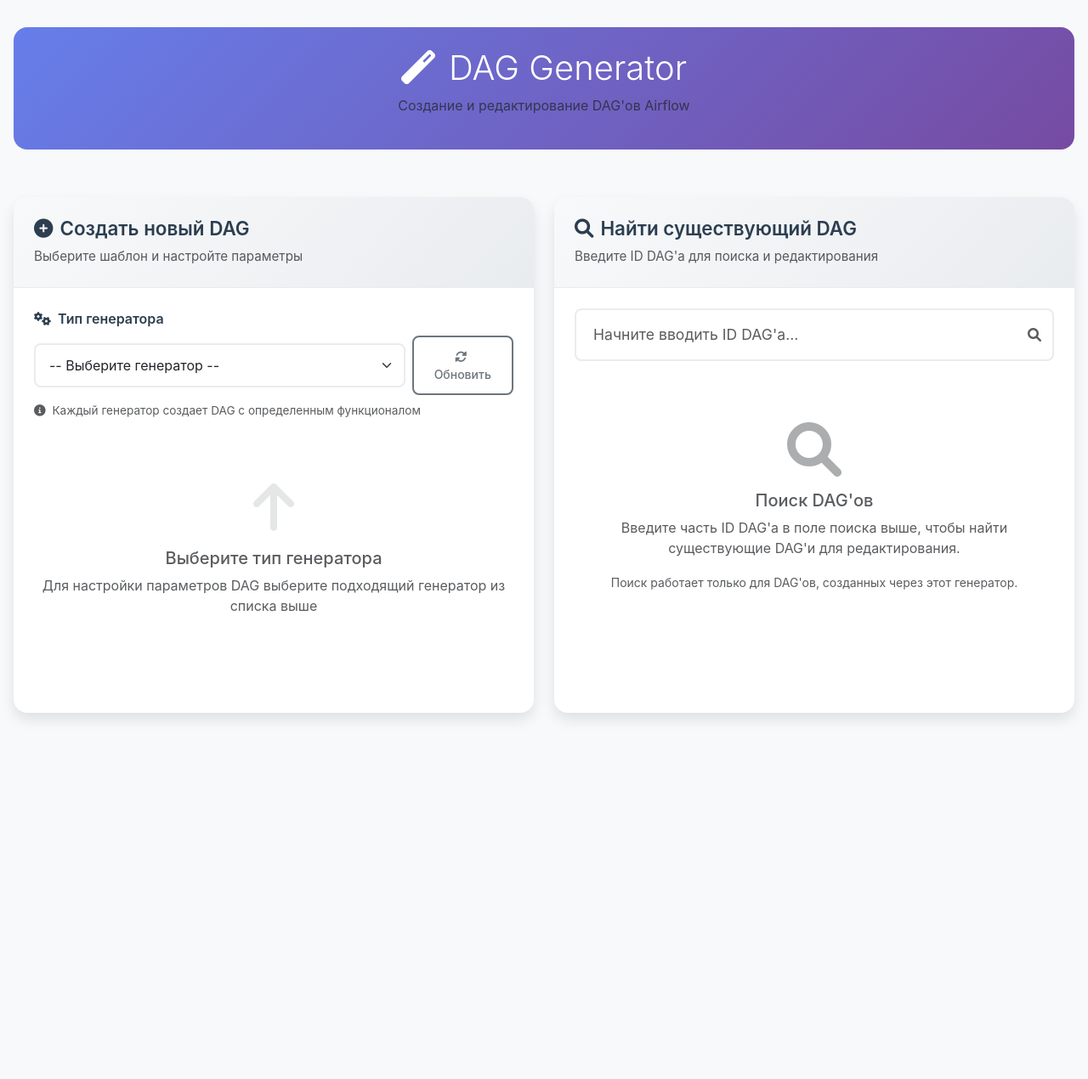
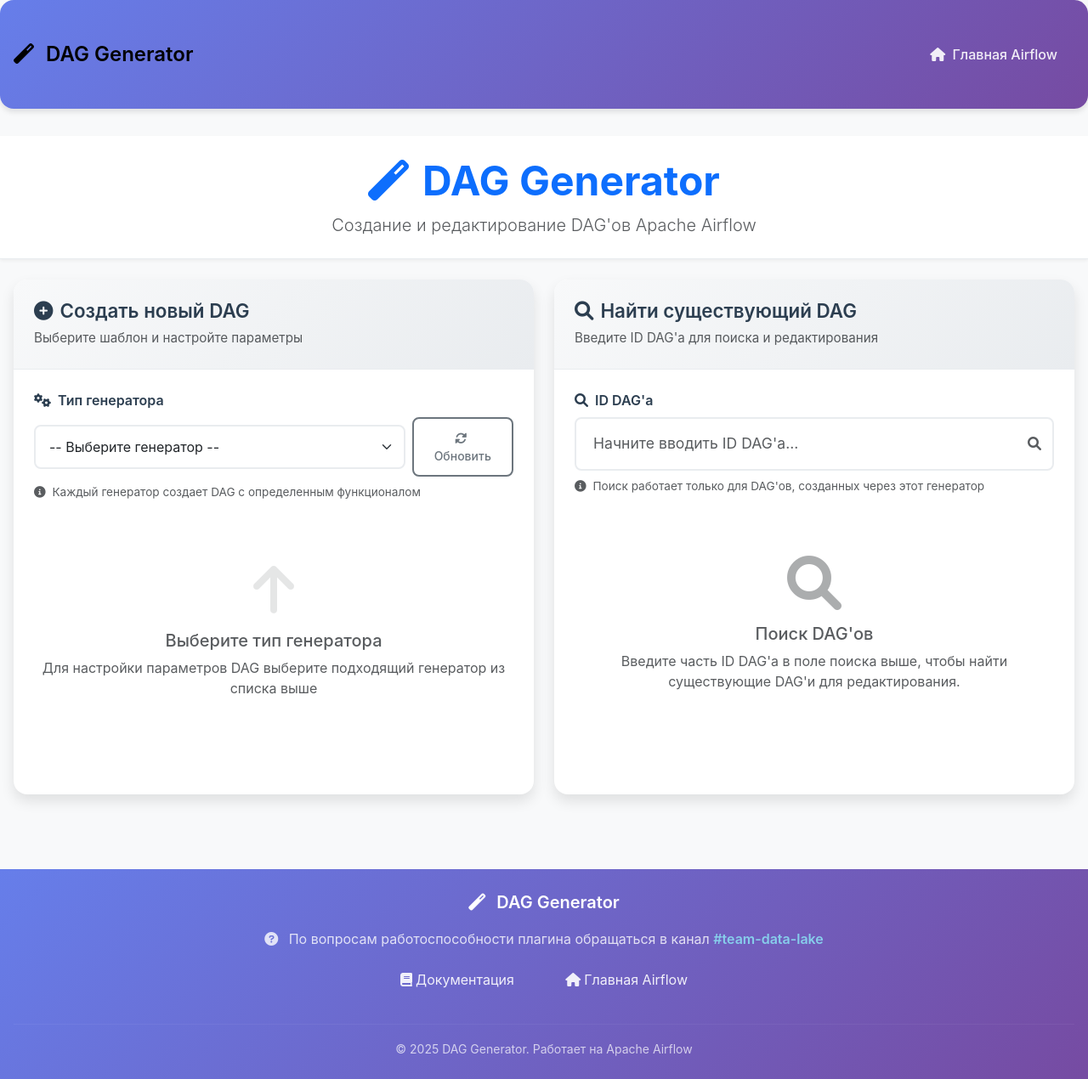
Before and after one commit to Alexey-Samodurov/airflow_daggen_from_ui_example, a Python web app: template airflow_dag_generator/templates/dag_generator/index.html in a window 1280 px wide. Shown: the whole page at 85% size. Before the commit the page ends 847 px from the top, so only its background shows below. Run offline with Jinja, Linux system fonts and the light colour scheme; the template is opened without the code that fills it, so the values that code supplies are empty; some libraries are stand-ins or nearby versions.

Commit message:
Refactor DAG Generator UI: enhance header, footer, and navigation; update styles and layout; add client-side navigation script for improved UX.

```diff
--- a/airflow_dag_generator/plugin.py
+++ b/airflow_dag_generator/plugin.py
@@ -17,7 +17,7 @@
     appbuilder_menu_items = [
         {
             "name": "Generate DAG",
-            "category": "Tools",
+            "category": "Custom tools",
             "category_icon": "fa-cogs",
             "href": "/dag-generator/",
         }
@@ -42,4 +42,4 @@
             from importlib.metadata import version
             return version("airflow-dag-generator")
         except ImportError:
-            return "0.1.0"
+            return "no version info available"
--- a/airflow_dag_generator/templates/dag_generator/index.html
+++ b/airflow_dag_generator/templates/dag_generator/index.html
@@ -3,23 +3,48 @@
 <head>
     <meta charset="UTF-8">
     <meta name="viewport" content="width=device-width, initial-scale=1.0">
-    <title>DAG Generator</title>
+    <title>DAG Generator - Apache Airflow</title>
     <link href="https://cdn.jsdelivr.net/npm/bootstrap@5.3.0/dist/css/bootstrap.min.css" rel="stylesheet">
     <link href="https://cdnjs.cloudflare.com/ajax/libs/font-awesome/6.0.0/css/all.min.css" rel="stylesheet">
     <link href="{{ url_for('dag_generator.static', filename='css/index.css') }}" rel="stylesheet">
+    <link href="{{ url_for('dag_generator.static', filename='css/header-footer.css') }}" rel="stylesheet">
 </head>
 <body>
+    <!-- Хедер - только навигация -->
+    <header class="main-header">
+        <nav class="navbar navbar-expand-lg">
             <div class="container-fluid">
-        <!-- Заголовок -->
-        <div class="row mb-4">
-            <div class="col-12">
-                <div class="main-header text-center py-4">
-                    <h1><i class="fas fa-magic me-3"></i>DAG Generator</h1>
-                    <p class="text-muted">Создание и редактирование DAG'ов Airflow</p>
+                <!-- Логотип и название -->
+                <a class="navbar-brand" href="/dag-generator/">
+                    <i class="fas fa-magic me-2"></i>
+                    DAG Generator
+                </a>
+
+                <!-- Навигационное меню -->
+                <div class="navbar-nav ms-auto">
+                    <a class="nav-link" href="/" data-bs-toggle="tooltip" title="Перейти на главную страницу Airflow">
+                        <i class="fas fa-home me-1"></i>
+                        Главная Airflow
+                    </a>
                 </div>
             </div>
+        </nav>
+    </header>
+
+    <!-- Заголовок страницы - отдельная секция -->
+    <section class="page-title-section">
+        <div class="container-fluid py-4">
+            <div class="text-center">
+                <h1 class="display-5 fw-bold mb-2 text-primary">
+                    <i class="fas fa-magic me-3"></i>DAG Generator
+                </h1>
+                <p class="lead mb-0 text-muted">Создание и редактирование DAG'ов Apache Airflow</p>
             </div>
+        </div>
+    </section>
 
+    <!-- Основной контент -->
+    <main class="container-fluid py-4">
         <div class="row">
             <!-- Левая панель - Создание нового DAG -->
             <div class="col-md-6" id="create-panel">
@@ -55,7 +80,7 @@
                                 <div class="spinner-border text-primary" role="status">
                                     <span class="visually-hidden">Загрузка...</span>
                                 </div>
-                                <p class="mt-3 text-muted">Загрузка формы...</p>
+                                <p class="mt-3 text-muted">Загрузка формы...</</p>
                             </div>
 
                             <div id="dynamic-form-container">
@@ -98,7 +123,11 @@
 
                     <div class="panel-content">
                         <!-- Поиск DAG'ов -->
-                        <div class="search-container mb-4">
+                        <div class="mb-4">
+                            <label for="dag-search-input" class="form-label">
+                                <i class="fas fa-search me-2"></i>ID DAG'а
+                            </label>
+                            <div class="search-container">
                                 <div class="position-relative">
                                     <input type="text"
                                            class="form-control form-control-lg"
@@ -110,6 +139,11 @@
                                     </div>
                                 </div>
                                 <div id="search-suggestions" class="suggestions-container"></div>
+                            </div>
+                            <div class="form-text">
+                                <i class="fas fa-info-circle me-1"></i>
+                                Поиск работает только для DAG'ов, созданных через этот генератор
+                            </div>
                         </div>
 
                         <!-- Информация о режиме редактирования -->
@@ -133,9 +167,6 @@
                             <p class="text-muted">
                                 Введите часть ID DAG'а в поле поиска выше, чтобы найти существующие DAG'и для редактирования.
                             </p>
-                            <small class="text-muted">
-                                Поиск работает только для DAG'ов, созданных через этот генератор.
-                            </small>
                         </div>
 
                         <!-- Кнопка переключения панелей (на мобильных) -->
@@ -148,28 +179,60 @@
                 </div>
             </div>
         </div>
+    </main>
+
+    <!-- Футер -->
+    <footer class="footer">
+        <div class="container-fluid py-4">
+            <div class="row justify-content-center">
+                <div class="col-md-8 text-center">
+                    <div class="footer-brand mb-3">
+                        <i class="fas fa-magic me-2"></i>
+                        DAG Generator
                     </div>
+
+                    <p class="text-muted mb-3">
+                        <i class="fas fa-question-circle me-2"></i>
+                        По вопросам работоспособности плагина обращаться в канал
+                        <strong>#team-data-lake</strong>
+                    </p>
+
+                    <div class="footer-links">
+                        <a href="#" class="text-decoration-none me-4" onclick="alert('Документация в разработке')">
+                            <i class="fas fa-book me-1"></i>
+                            Документация
+                        </a>
+                        <a href="/" class="text-decoration-none">
+                            <i class="fas fa-home me-1"></i>
+                            Главная Airflow
+                        </a>
+                    </div>
+                </div>
+            </div>
+
+            <!-- Разделитель -->
+            <hr class="footer-divider">
+
+            <!-- Нижняя часть футера -->
+            <div class="row">
+                <div class="col-12 text-center">
+                    <small class="text-muted">
+                        © {{ current_year or 2025 }} DAG Generator.
+                        Работает на Apache Airflow
+                    </small>
+                </div>
+            </div>
+        </div>
+    </footer>
+
+    <!-- Контейнер для уведомлений -->
+    <div id="notifications-container" class="position-fixed top-0 end-0 p-3" style="z-index: 1055;"></div>
 
     <!-- Подключаем скрипты -->
     <script src="https://cdn.jsdelivr.net/npm/bootstrap@5.3.0/dist/js/bootstrap.bundle.min.js"></script>
+    <script src="{{ url_for('dag_generator.static', filename='js/navigation.js') }}"></script>
     <script src="{{ url_for('dag_generator.static', filename='js/dynamic-form-builder.js') }}"></script>
     <script src="{{ url_for('dag_generator.static', filename='js/search-manager.js') }}"></script>
     <script src="{{ url_for('dag_generator.static', filename='js/index.js') }}"></script>
-
-    <script>
-        // Функция для мобильного переключения панелей
-        function toggleMobilePanels() {
-            const createPanel = document.getElementById('create-panel');
-            const editPanel = document.getElementById('edit-panel');
-
-            if (createPanel.classList.contains('d-md-block')) {
-                createPanel.classList.add('d-none', 'd-md-block');
-                editPanel.classList.remove('d-none');
-            } else {
-                createPanel.classList.remove('d-none');
-                editPanel.classList.add('d-none', 'd-md-block');
-            }
-        }
-    </script>
 </body>
 </html>
--- /dev/null
+++ b/airflow_dag_generator/templates/static/css/header-footer.css
@@ -0,0 +1,151 @@
+/* Стили для хедера и футера */
+.main-header {
+    background: linear-gradient(135deg, #667eea 0%, #764ba2 100%);
+    color: white;
+    box-shadow: 0 4px 6px rgba(0, 0, 0, 0.1);
+}
+
+.navbar-brand {
+    font-weight: 600;
+    font-size: 1.5rem;
+}
+
+.navbar-nav .nav-link {
+    color: rgba(255, 255, 255, 0.9) !important;
+    font-weight: 500;
+    padding: 0.75rem 1rem !important;
+    border-radius: 0.375rem;
+    margin: 0 0.25rem;
+    transition: all 0.3s ease;
+}
+
+.navbar-nav .nav-link:hover {
+    background-color: rgba(255, 255, 255, 0.1);
+    color: white !important;
+}
+
+.navbar-nav .nav-link.active {
+    background-color: rgba(255, 255, 255, 0.2);
+    color: white !important;
+}
+
+/* Разделение хедера и заголовка страницы */
+.page-title-section {
+    background: white;
+    color: #333;
+    border-bottom: 1px solid #e9ecef;
+    box-shadow: 0 2px 4px rgba(0, 0, 0, 0.05);
+}
+
+/* Футер - такой же цвет как хедер */
+.footer {
+    background: linear-gradient(135deg, #667eea 0%, #764ba2 100%);
+    color: white;
+    margin-top: 4rem;
+}
+
+.footer a {
+    color: rgba(255, 255, 255, 0.9);
+    text-decoration: none;
+    transition: color 0.3s ease;
+}
+
+.footer a:hover {
+    color: white;
+    text-decoration: none;
+}
+
+.footer-brand {
+    font-size: 1.25rem;
+    font-weight: 600;
+    color: white;
+}
+
+.footer-links a {
+    display: inline-flex;
+    align-items: center;
+    padding: 0.5rem 1rem;
+    border-radius: 0.375rem;
+    transition: all 0.3s ease;
+    color: rgba(255, 255, 255, 0.9);
+}
+
+.footer-links a:hover {
+    background-color: rgba(255, 255, 255, 0.1);
+    transform: translateY(-1px);
+    color: white;
+}
+
+.footer-divider {
+    border-color: rgba(255, 255, 255, 0.2);
+    margin: 2rem 0 1rem 0;
+}
+
+.footer .text-muted {
+    color: rgba(255, 255, 255, 0.8) !important;
+}
+
+.footer small.text-muted {
+    color: rgba(255, 255, 255, 0.7) !important;
+}
+
+/* Анимации */
+@keyframes fadeInUp {
+    from {
+        opacity: 0;
+        transform: translateY(20px);
+    }
+    to {
+        opacity: 1;
+        transform: translateY(0);
+    }
+}
+
+.footer {
+    animation: fadeInUp 0.6s ease-out;
+}
+
+/* Responsive adjustments */
+@media (max-width: 768px) {
+    .navbar-brand {
+        font-size: 1.25rem;
+    }
+
+    .footer .col-md-8 {
+        padding: 0 1rem;
+    }
+
+    .footer-links a {
+        display: block;
+        margin: 0.5rem 0;
+        text-align: center;
+    }
+
+    .page-title-section h1 {
+        font-size: 2rem;
+    }
+
+    .page-title-section .lead {
+        font-size: 1rem;
+    }
+}
+
+/* Эффекты прокрутки */
+.main-header {
+    transition: box-shadow 0.3s ease;
+}
+
+/* Стили для канала team-data-lake */
+.footer strong {
+    color: #87ceeb;
+    font-weight: 600;
+}
+
+/* Дополнительные стили для четкого разделения */
+.navbar {
+    margin-bottom: 0;
+}
+
+.page-title-section {
+    margin-top: 0;
+}
--- /dev/null
+++ b/airflow_dag_generator/templates/static/js/navigation.js
@@ -0,0 +1,176 @@
+/**
+ * Функции для работы с навигацией и интерфейсом
+ */
+
+class NavigationManager {
+    constructor() {
+        this.init();
+    }
+
+    init() {
+        this.initTooltips();
+        this.initMobileNavigation();
+        this.initScrollEffects();
+        this.highlightActiveNavigation();
+    }
+
+    /**
+     * Инициализация Bootstrap tooltips
+     */
+    initTooltips() {
+        const tooltipTriggerList = [].slice.call(document.querySelectorAll('[data-bs-toggle="tooltip"]'));
+        tooltipTriggerList.map(function (tooltipTriggerEl) {
+            return new bootstrap.Tooltip(tooltipTriggerEl);
+        });
+    }
+
+    /**
+     * Настройка мобильной навигации
+     */
+    initMobileNavigation() {
+        const navbarToggler = document.querySelector('.navbar-toggler');
+        const navbarCollapse = document.querySelector('#navbarNav');
+
+        if (navbarToggler && navbarCollapse) {
+            // Закрытие меню при клике на ссылку
+            const navLinks = navbarCollapse.querySelectorAll('.nav-link');
+            navLinks.forEach(link => {
+                link.addEventListener('click', () => {
+                    if (window.innerWidth < 992) {
+                        const bsCollapse = new bootstrap.Collapse(navbarCollapse, {
+                            toggle: true
+                        });
+                    }
+                });
+            });
+        }
+    }
+
+    /**
+     * Эффекты прокрутки
+     */
+    initScrollEffects() {
+        let lastScrollTop = 0;
+        const header = document.querySelector('.main-header');
+
+        window.addEventListener('scroll', () => {
+            const scrollTop = window.pageYOffset || document.documentElement.scrollTop;
+
+            // Добавляем тень при прокрутке
+            if (scrollTop > 10) {
+                header.style.boxShadow = '0 4px 12px rgba(0, 0, 0, 0.15)';
+            } else {
+                header.style.boxShadow = '0 4px 6px rgba(0, 0, 0, 0.1)';
+            }
+
+            lastScrollTop = scrollTop;
+        });
+    }
+
+    /**
+     * Подсветка активного пункта навигации
+     */
+    highlightActiveNavigation() {
+        const currentPath = window.location.pathname;
+        const navLinks = document.querySelectorAll('.navbar-nav .nav-link');
+
+        navLinks.forEach(link => {
+            const href = link.getAttribute('href');
+            if (href && (currentPath === href || (href !== '/' && currentPath.startsWith(href)))) {
+                link.classList.add('active');
+            }
+        });
+    }
+
+    /**
+     * Функция для мобильного переключения панелей
+     */
+    toggleMobilePanels() {
+        const createPanel = document.getElementById('create-panel');
+        const editPanel = document.getElementById('edit-panel');
+
+        if (!createPanel || !editPanel) return;
+
+        if (createPanel.classList.contains('d-md-block')) {
+            createPanel.classList.add('d-none', 'd-md-block');
+            editPanel.classList.remove('d-none');
+        } else {
+            createPanel.classList.remove('d-none');
+            editPanel.classList.add('d-none', 'd-md-block');
+        }
+    }
+
+    /**
+     * Плавная прокрутка к элементу
+     */
+    smoothScrollTo(elementId) {
+        const element = document.getElementById(elementId);
+        if (element) {
+            element.scrollIntoView({
+                behavior: 'smooth',
+                block: 'start'
+            });
+        }
+    }
+
+    /**
+     * Показать уведомление
+     */
+    showNotification(message, type = 'info') {
+        // Создаем контейнер для уведомлений если его нет
+        let container = document.getElementById('notifications-container');
+        if (!container) {
+            container = document.createElement('div');
+            container.id = 'notifications-container';
+            container.className = 'position-fixed top-0 end-0 p-3';
+            container.style.zIndex = '1055';
+            document.body.appendChild(container);
+        }
+
+        // Создаем уведомление
+        const alertId = 'alert-' + Date.now();
+        const alert = document.createElement('div');
+        alert.id = alertId;
+        alert.className = `alert alert-${type} alert-dismissible fade show`;
+        alert.innerHTML = `
+            ${message}
+            <button type="button" class="btn-close" data-bs-dismiss="alert"></button>
+        `;
+
+        container.appendChild(alert);
+
+        // Автоматически скрываем через 5 секунд
+        setTimeout(() => {
+            const alertElement = document.getElementById(alertId);
+            if (alertElement) {
+                const bsAlert = new bootstrap.Alert(alertElement);
+                bsAlert.close();
+            }
+        }, 5000);
+    }
+
+    /**
+     * Обработка ошибок загрузки изображений
+     */
+    handleImageErrors() {
+        const images = document.querySelectorAll('img');
+        images.forEach(img => {
+            img.addEventListener('error', () => {
+                img.style.display = 'none';
+                console.warn('Failed to load image:', img.src);
+            });
+        });
+    }
+}
+
+// Глобальные функции для обратной совместимости
+function toggleMobilePanels() {
+    if (window.navigationManager) {
+        window.navigationManager.toggleMobilePanels();
+    }
+}
+
+// Инициализация при загрузке DOM
+document.addEventListener('DOMContentLoaded', function() {
+    window.navigationManager = new NavigationManager();
+});
```
Lines whose indentation alone changed are shown as unchanged.
